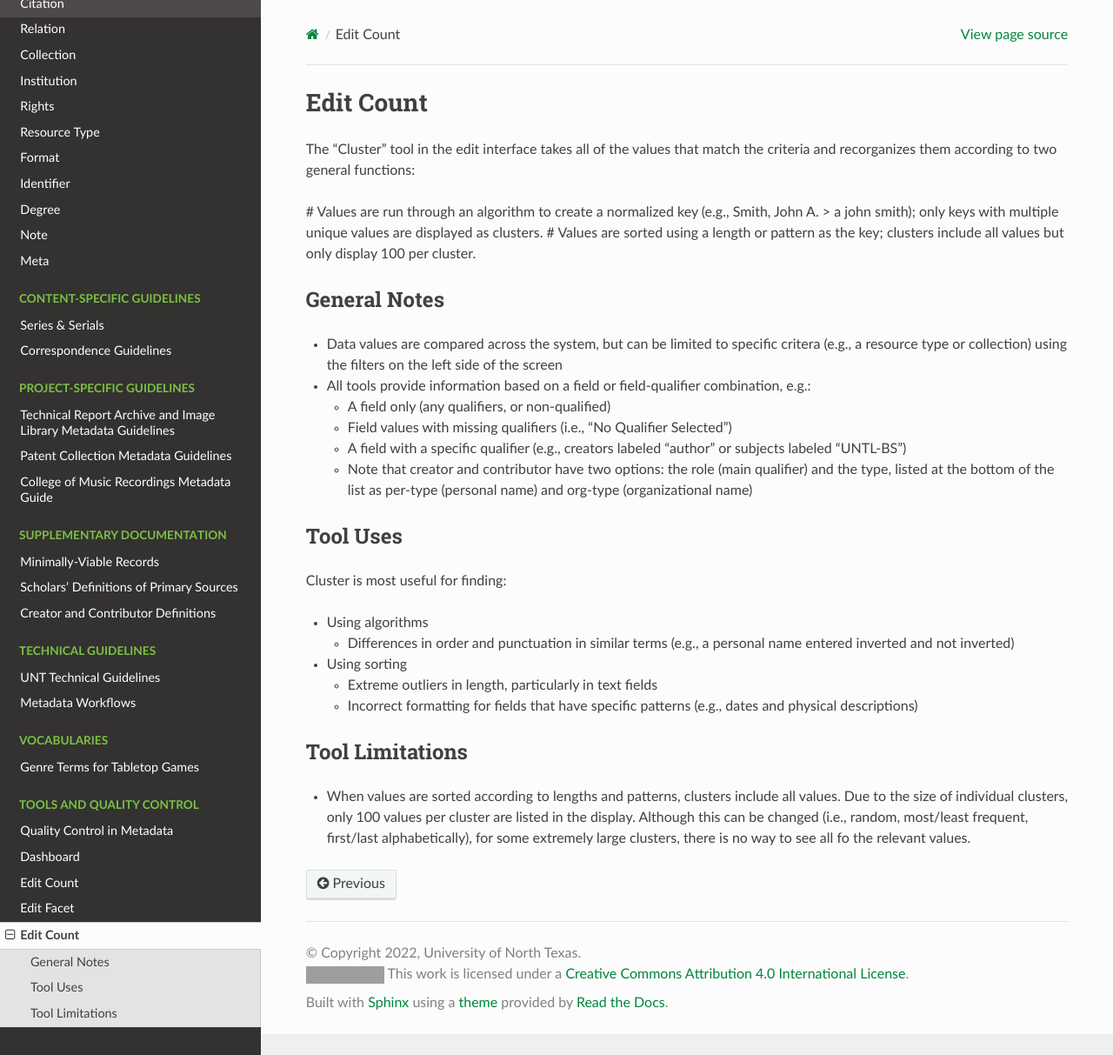
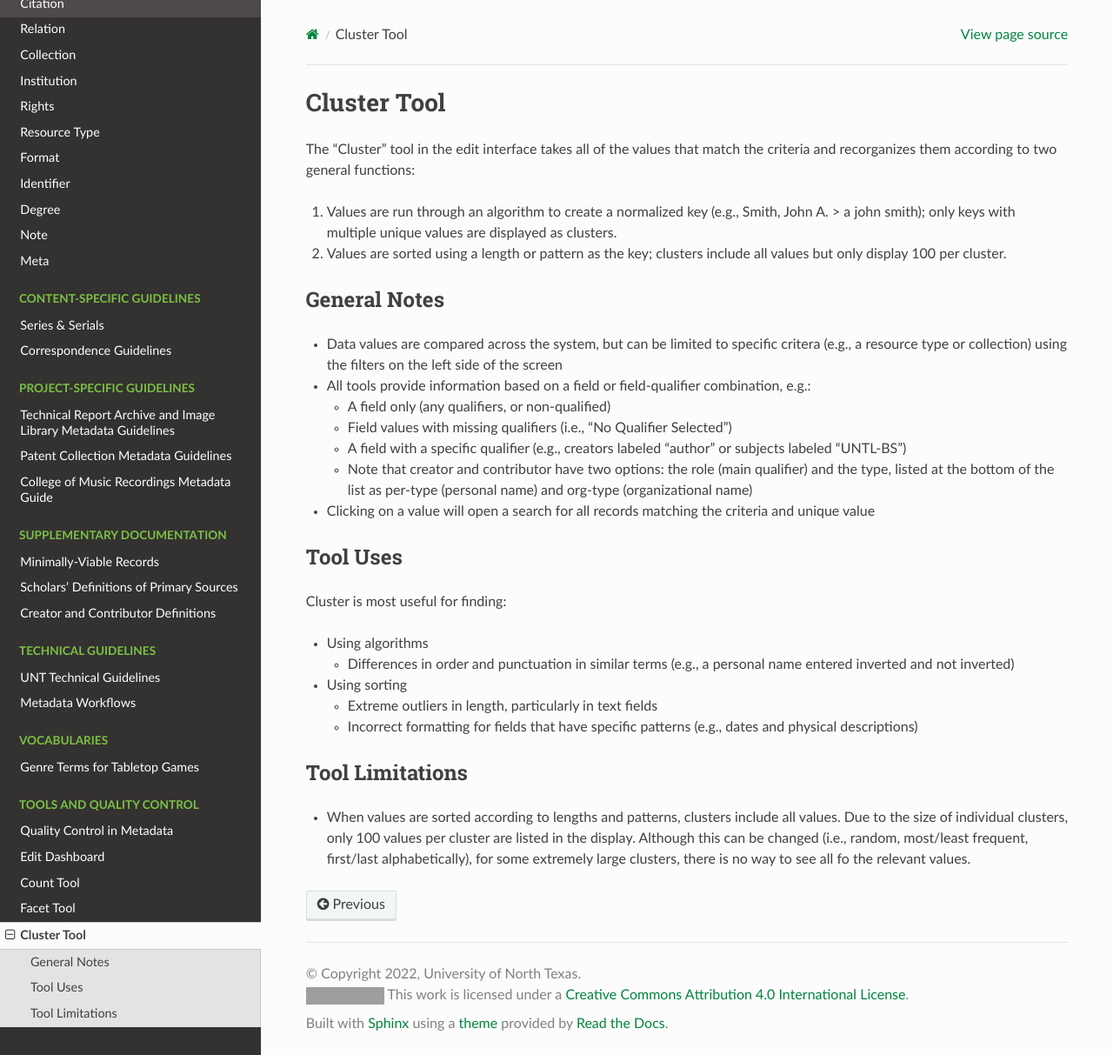
Before and after one commit to unt-libraries/untl-metadata-documentation, a Sphinx documentation site: the page built from docs/tools/cluster-tool.rst, in a window 1280 px wide and 1213 px high. Shown: the whole window at 87% size. Built offline with Sphinx 7.4.7 and the Read the Docs theme 3.1.0, drawn with Linux system fonts in a browser that asks for light colours; grey boxes are pictures that could not be loaded.

Commit message:
Minor additions

```diff
--- a/docs/tools/cluster-tool.rst
+++ b/docs/tools/cluster-tool.rst
@@ -1,11 +1,11 @@
-==========
-Edit Count
-==========
+============
+Cluster Tool
+============
 
 The "Cluster" tool in the edit interface takes all of the values that match the criteria and recorganizes them according to two general functions:
 
-#	Values are run through an algorithm to create a normalized key (e.g., Smith, John A. > a john smith); only keys with multiple unique values are displayed as clusters.
-#	Values are sorted using a length or pattern as the key; clusters include all values but only display 100 per cluster.
+1.	Values are run through an algorithm to create a normalized key (e.g., Smith, John A. > a john smith); only keys with multiple unique values are displayed as clusters.
+2.	Values are sorted using a length or pattern as the key; clusters include all values but only display 100 per cluster.
 
 
 *************
@@ -23,6 +23,8 @@ General Notes
 	-	Note that creator and contributor have two options: the role
 		(main qualifier) and the type, listed at the bottom of the list as per-type (personal
 		name) and org-type (organizational name)
+
+-	Clicking on a value will open a search for all records matching the criteria and unique value
 
 *********
 Tool Uses
--- a/docs/tools/dashboard.rst
+++ b/docs/tools/dashboard.rst
@@ -1,6 +1,6 @@
-=========
-Dashboard
-=========
+==============
+Edit Dashboard
+==============
 
 The default Dashboard interface (also labeled "Search" in the tools) has a number of features to identify specific sub-sets of records.  In particular, there are a number of filters on the left side of the screen.
 
--- a/docs/tools/facet-tool.rst
+++ b/docs/tools/facet-tool.rst
@@ -1,5 +1,5 @@
 ==========
-Edit Facet
+Facet Tool
 ==========
 
 The "Facet" tool in the edit interface provides a listing of the unique values in a field and how often each one occurs (i.e., number of records containing the value).
@@ -20,6 +20,8 @@ General Notes
 		(main qualifier) and the type, listed at the bottom of the list as per-type (personal
 		name) and org-type (organizational name)
 
+-	Clicking on a facet value will open a search for all records matching the criteria and unique value
+
 *********
 Tool Uses
 *********
```
Also changed, not shown: docs/tools/count-tool.rst (+5 -2 lines).
